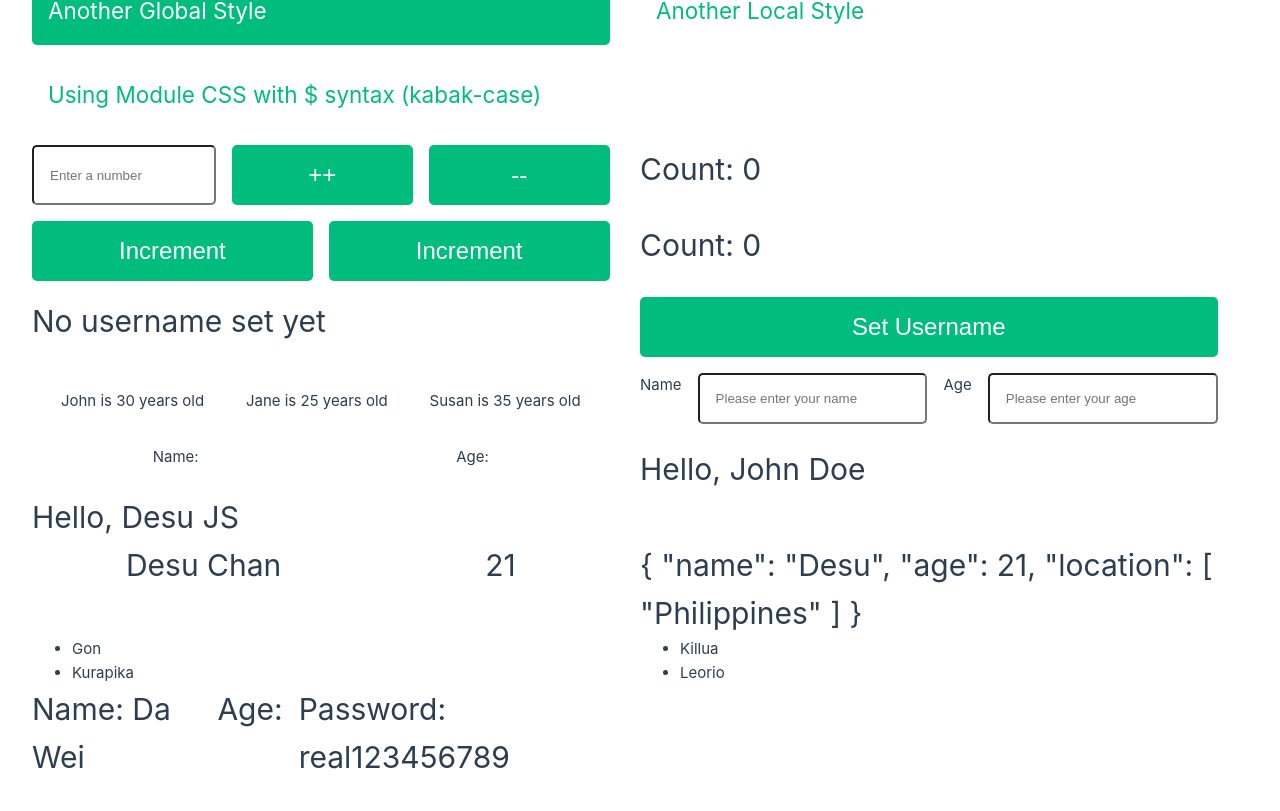
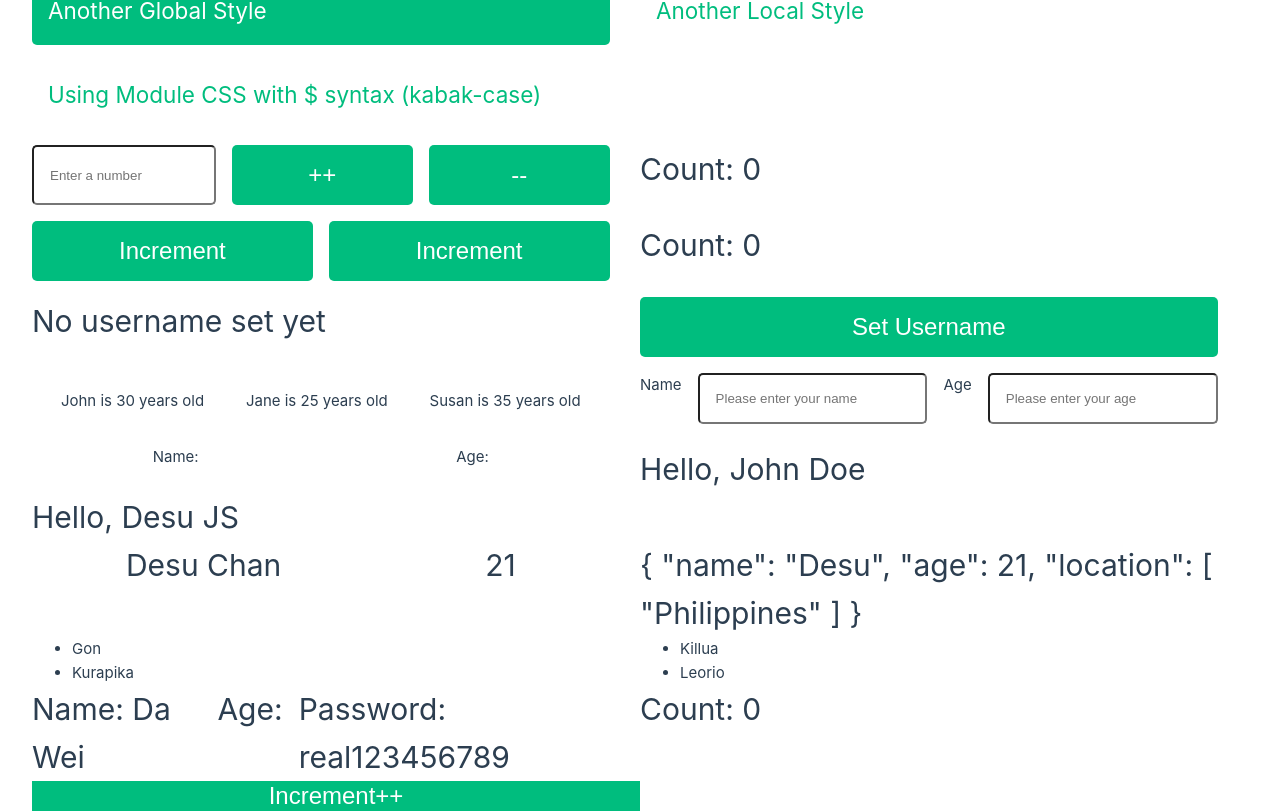
Before and after one commit to desuchan27/learning-vue, a Vue app: page / in a window 1280 px wide. Shown: the part 472-1283 px from the top of the page. Before the commit the page ends 1253 px from the top, so only its background shows below. Built offline with nearby package versions, Linux system fonts and the light colour scheme.

Commit message:
learned child component event

```diff
--- a/src/App.vue
+++ b/src/App.vue
@@ -14,11 +14,13 @@ import ChangingPropsValue from './components/ChangingPropsValue.vue'
 import PropValidation from './components/PropValidation.vue'
 import ComplexPropsComponent from './components/ComplexPropsComponent.vue'
 import CustomValidator from './components/CustomValidator.vue'
+import ComponentEvent from './components/ComponentEvent.vue'
 // import GlobalStyle from './components/GlobalStyle.vue'
 // import LocalStyle from './components/LocalStyle.vue'
 
 const firstName = ref('Desu')
 const lastName = ref('JS')
+const count = ref(0)
 </script>
 <template>
   <!-- <GlobalStyle />
@@ -40,6 +42,8 @@ const lastName = ref('JS')
     :userInfo="{ name: 'Desu', age: 21, location: ['Philippines'] }"
   />
   <CustomValidator name="Da Wei" age:20 password="real123456789" />
+  <h1>Count: {{ count }}</h1>
+  <ComponentEvent @incrementCounter="count++" />
 </template>
 <style scoped>
 /* h1 {
--- /dev/null
+++ b/src/components/ComponentEvent.vue
@@ -0,0 +1,5 @@
+<script setup></script>
+
+<template>
+  <button class="increment-button" @click="$emit('incrementCounter')">Increment++</button>
+</template>
```
